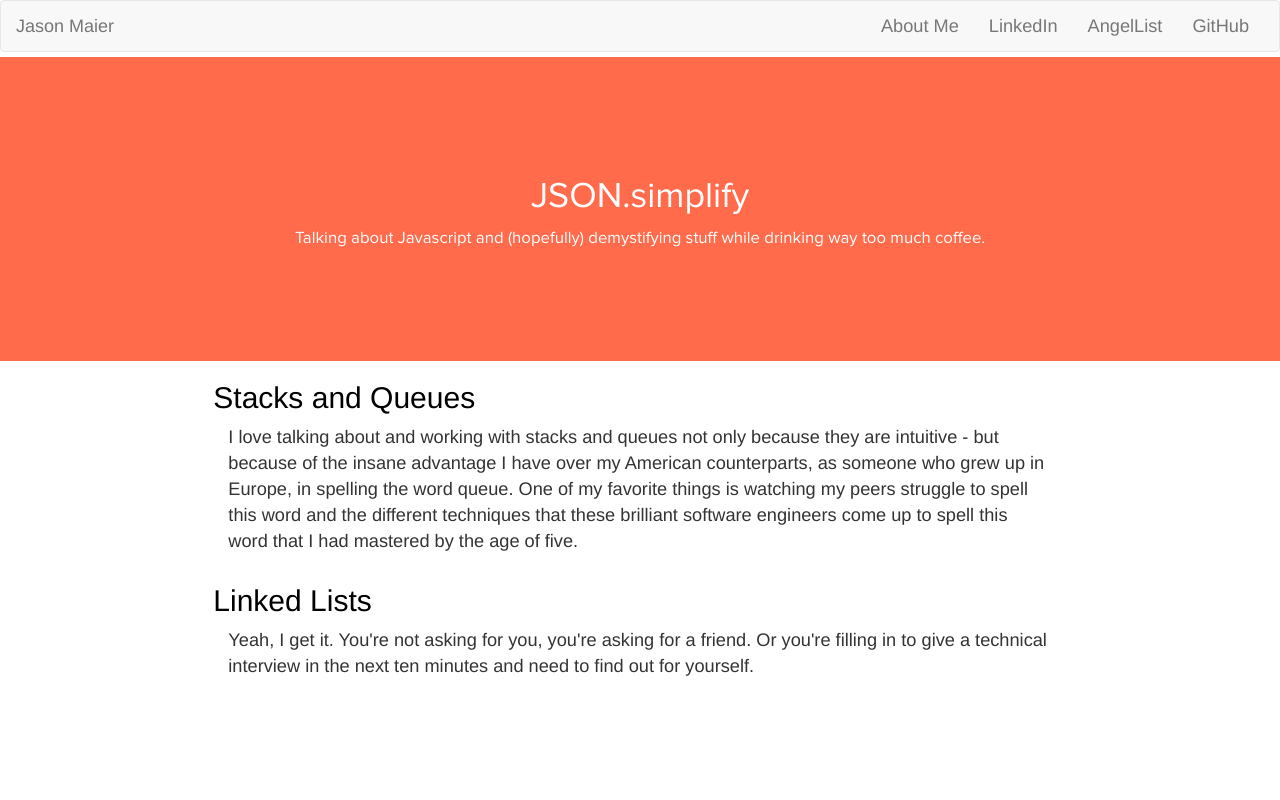
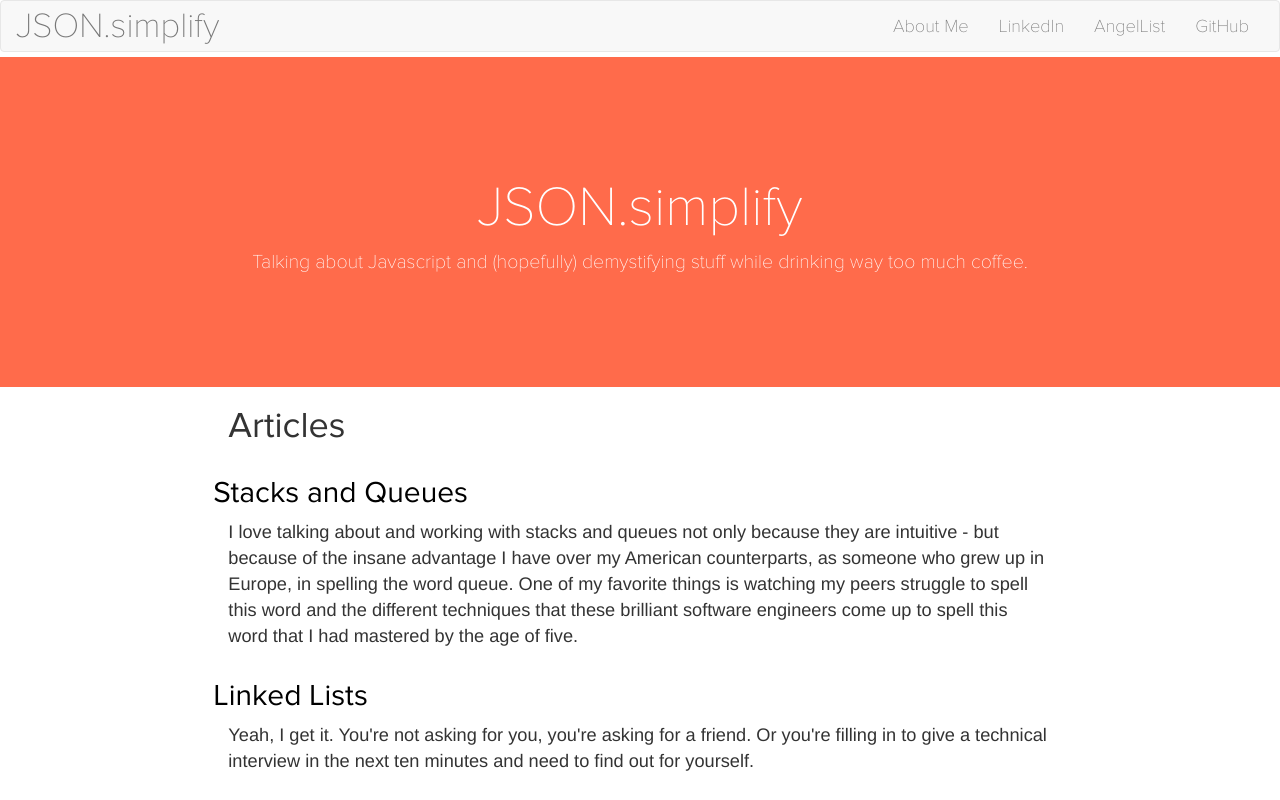
Before and after one commit to jason-maier/blog-repo, a website: page client/index.html at #/home in a window 1280 px wide. Drawn offline with nearby package versions, Linux system fonts and the light colour scheme.

Commit message:
initial styling

```diff
--- a/client/app/landing.html
+++ b/client/app/landing.html
@@ -7,14 +7,15 @@
 	</div>
 </div>
 <div class="col-md-8 col-md-offset-2">
+	<h1 class="makefont"> Articles </h1>
 	<div class="row">
-		<a href="/#/stacksandqueues"><h2> Stacks and Queues </h2></a>
+		<a href="/#/stacksandqueues"><h2 class="makefont"> Stacks and Queues </h2></a>
 	</div>
 	<p>I love talking about and working with stacks and queues not only because they are intuitive - but because of the insane advantage I have over my American counterparts, as someone who grew up in Europe, in spelling the word queue. One of my favorite things is watching my peers struggle to spell this word and the different techniques that these brilliant software engineers come up to spell this word that I had mastered by the age of five.</p>
 </div>
 <div class="col-md-8 col-md-offset-2">
 	<div class="row">
-		<a href="/#/linkedlists"><h2> Linked Lists </h2></a>
+		<a href="/#/linkedlists"><h2 class="makefont"> Linked Lists </h2></a>
 	</div>
 	<p>Yeah, I get it. You're not asking for you, you're asking for a friend. Or you're filling in to give a technical interview in the next ten minutes and need to find out for yourself.</p>
 </div>
--- a/client/index.html
+++ b/client/index.html
@@ -17,14 +17,14 @@
   <div class="container-fluid">
     <!-- Brand and toggle get grouped for better mobile display -->
     <div class="navbar-header">
-      <a class="navbar-brand" href="/#/home">Jason Maier</a>
+      <a class="logo navbar-brand" href="/#/home">JSON.simplify</a>
     </div>
     <div class="collapse navbar-collapse" id="bs-example-navbar-collapse-1">
       <ul class="nav navbar-nav navbar-right">
-        <li><a href="#">About Me</a></li>
-        <li><a href="#">LinkedIn</a></li>
-        <li><a href="#">AngelList</a></li>
-        <li><a href="#">GitHub</a></li>
+        <li class="navitems"><a href="#">About Me</a></li>
+        <li class="navitems"><a href="#">LinkedIn</a></li>
+        <li class="navitems"><a href="#">AngelList</a></li>
+        <li class="navitems"><a href="#">GitHub</a></li>
       </ul>
     </div>
    </div>
--- a/client/style.css
+++ b/client/style.css
@@ -8,11 +8,18 @@
 .frontlogo {
 	font-family: "ProximaNova-Reg";
 	color: white;
+	font-size: 400%;
 }
-
+.logo {
+	font-family: "ProximaNova-Reg";
+	font-size: 250%;
+}
+.navitems {
+	font-family: "ProximaNova-Reg";
+}
 .bodytext {
 	font-family: "ProximaNova-Reg";
-	font-size: 120%;
+	font-size: 140%;
 	color: white;
 }
 .article {
@@ -21,6 +28,9 @@
 .articlebanner {
 	width: 100%;
 	margin: auto;
+}
+.makefont {
+	font-family: "ProximaNova-Thin";
 }
 pre {
 /*	border: none !important;*/
@@ -34,7 +44,7 @@ a {
 	color: black;
 }
 a:hover {
-	color: #FF6B4B;
+	color: #FF6B4B !important;
 }
 li {
 	font-size: 130%;
@@ -45,5 +55,10 @@ p {
 /*FONTS*/
 @font-face {
   font-family: 'ProximaNova-Reg';
+  src: url('/fonts/ProximaNova-Thin.otf');
+}
+
+@font-face {
+  font-family: 'ProximaNova-Thin';
   src: url('/fonts/ProximaNova-Reg.otf');
 }
```
Also changed, not shown: client/app/linkedlists.html (+4 -4 lines), client/app/stacksandqueues.html (+3 -3 lines).
